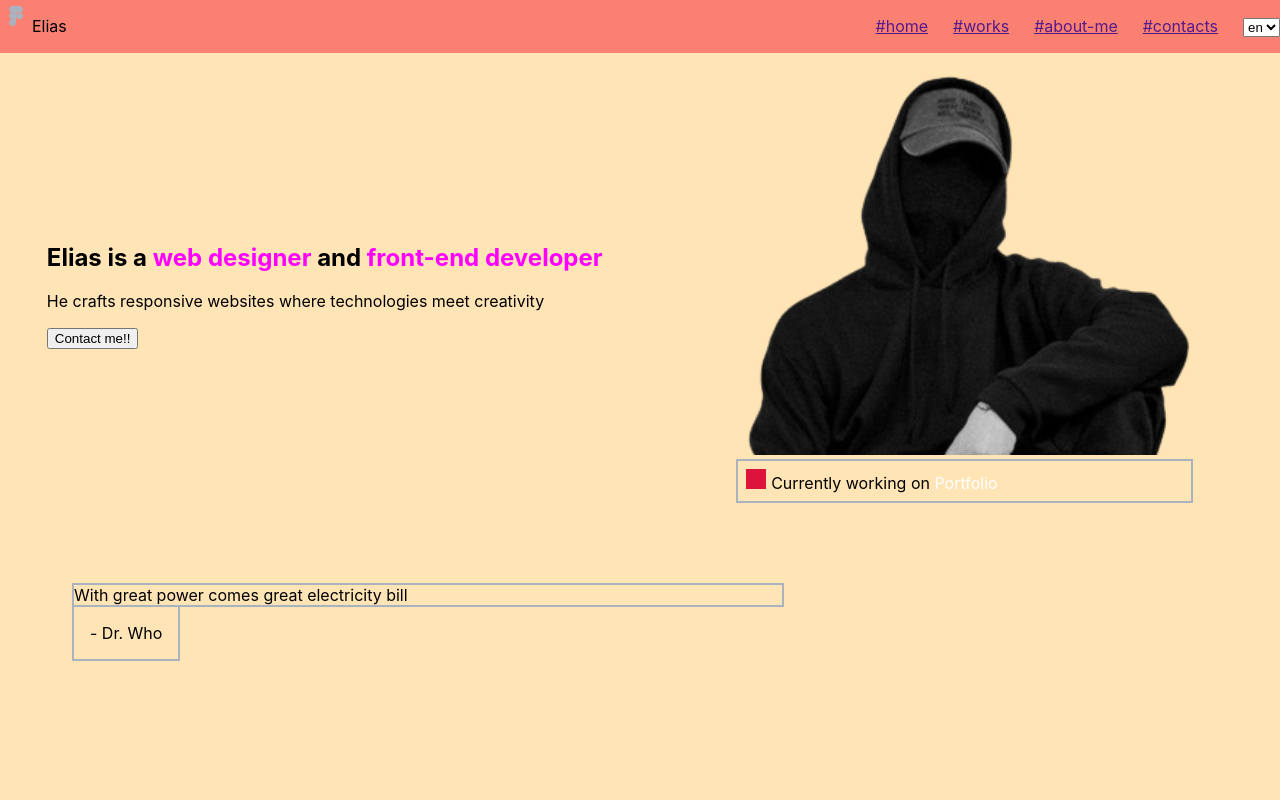
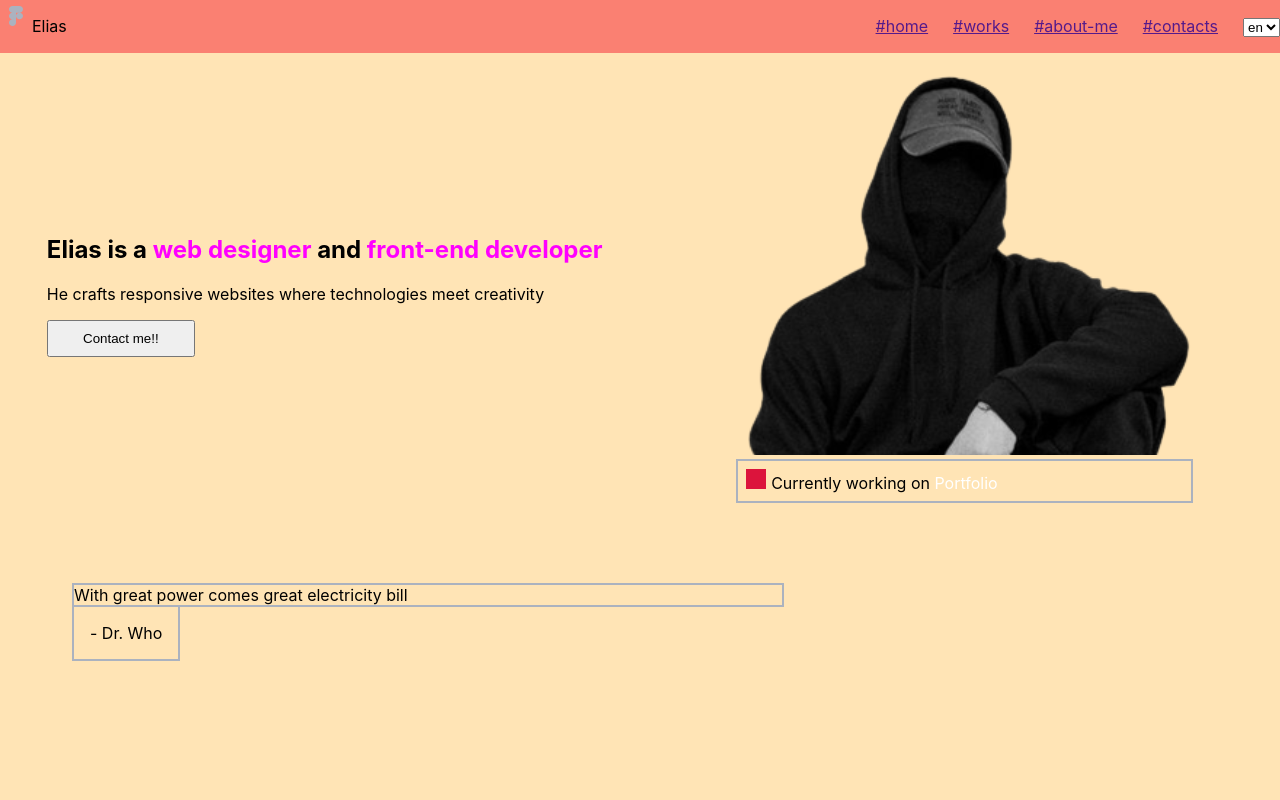
Before and after one commit to 89811421793/portfolio, a React app: page / in a window 1280 px wide. Shown: the top 800 px of the page. Built offline with nearby package versions, Linux system fonts and the light colour scheme.

Commit message:
Button as a component

```diff
--- /dev/null
+++ b/src/components/Button.ts
@@ -0,0 +1,7 @@
+import styled from "styled-components";
+
+export const Button = styled.button`
+  width: 148px;
+  height: 37px;
+  padding: 8px, 16px, 8px, 16px;
+`
--- a/src/layout/sections/about/About.tsx
+++ b/src/layout/sections/about/About.tsx
@@ -2,6 +2,7 @@ import React from "react";
 import styled from "styled-components";
 import { SectionTitle } from "../../../components/SectionTitle";
 import aboutimg from "../../../assets/images/AboutImg.png";
+import { Button } from "../../../components/Button";
 
 export const About:React.FC = () => {
   return (
@@ -20,7 +21,7 @@ export const About:React.FC = () => {
           establish their presence online. I always strive to learn about the
           newest technologies and frameworks.
         </p>
-        <button>Read more -</button>
+        <Button>Read more -</Button>
       </div>
 <AboutImage src={aboutimg} alt=''/>
     </StyledAbout>
--- a/src/layout/sections/main/Main.tsx
+++ b/src/layout/sections/main/Main.tsx
@@ -2,6 +2,7 @@ import React from "react";
 import styled from "styled-components";
 import mainimg from "../../../assets/images/MainImg.png";
 import { FlexWrapper } from "../../../components/FlexWrapper";
+import { Button } from "../../../components/Button";
 
 export const Main: React.FC = () => {
   return (
@@ -15,7 +16,7 @@ export const Main: React.FC = () => {
           <p>
             He crafts responsive websites where technologies meet creativity
           </p>
-          <button>Contact me!!</button>
+          <Button>Contact me!!</Button>
         </div>
         <figure>
           <MainImage src={mainimg} alt="" />
```
